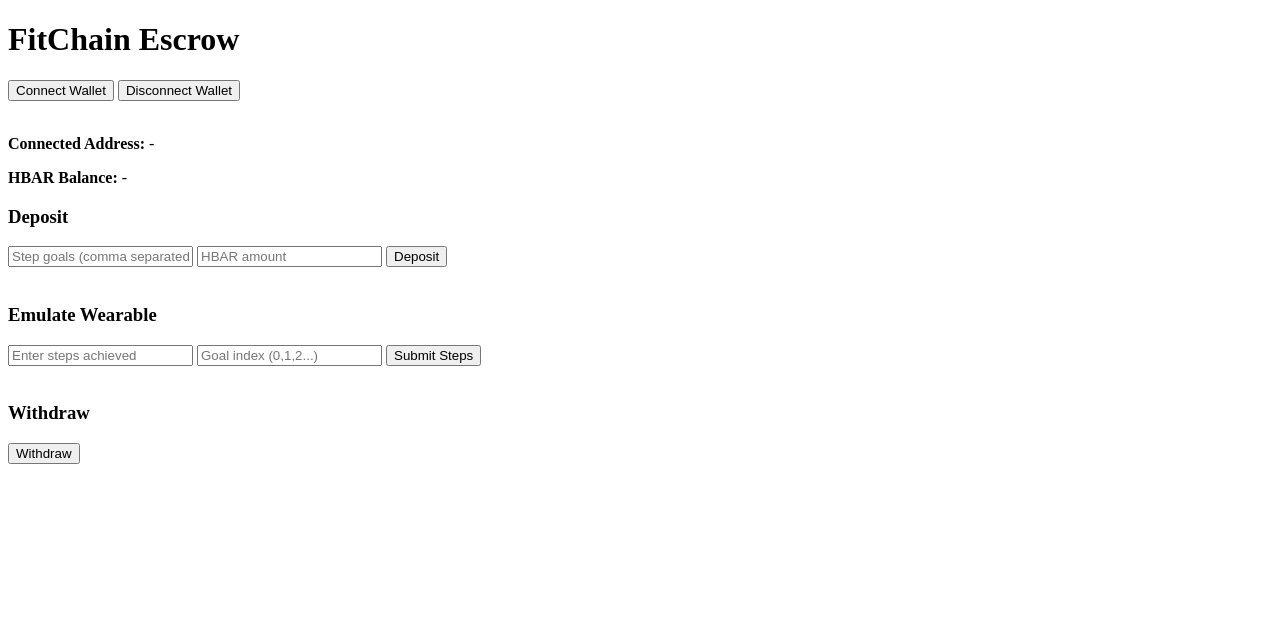
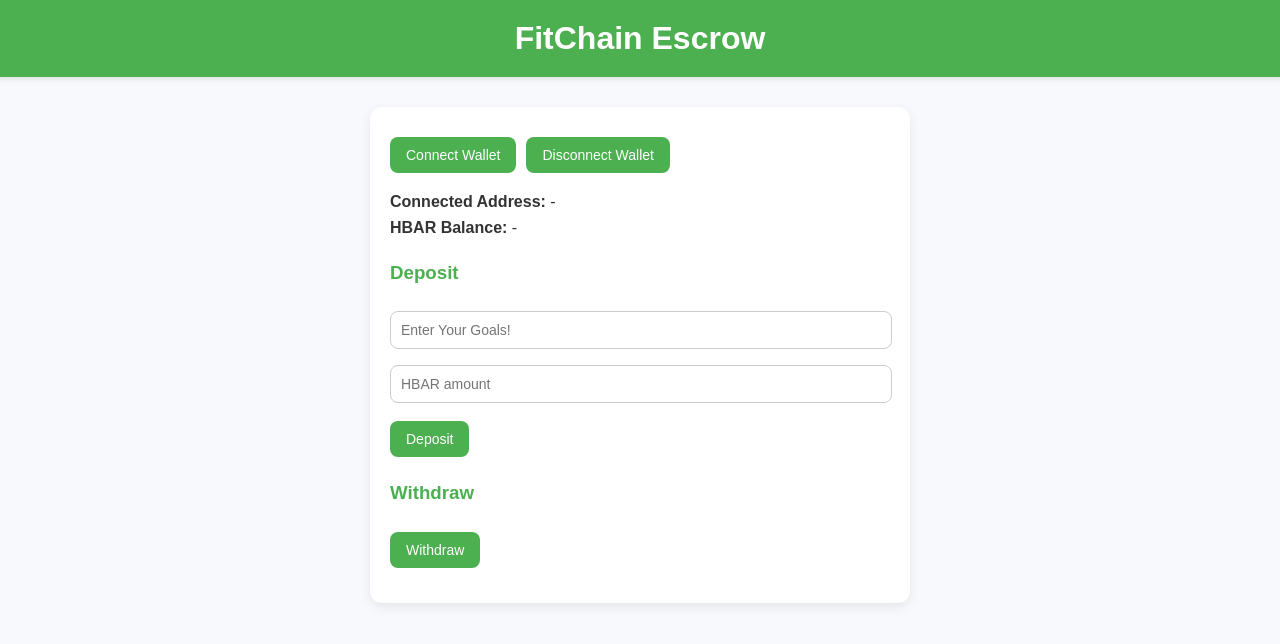
Before and after one commit to idRit/de-ring, a website: page frontend-example/index.html in a window 1280 px wide. Drawn offline with Linux system fonts and the light colour scheme.

Commit message:
chore: master app init

```diff
--- a/frontend-example/index.html
+++ b/frontend-example/index.html
@@ -1,30 +1,116 @@
 <!DOCTYPE html>
-<html>
+<html lang="en">
 <head>
+  <meta charset="UTF-8">
+  <meta name="viewport" content="width=device-width, initial-scale=1.0">
   <title>FitChain Escrow</title>
+  <style>
+    body {
+      font-family: Arial, sans-serif;
+      background: #f7f9fc;
+      color: #333;
+      margin: 0;
+      padding: 0;
+      display: flex;
+      flex-direction: column;
+      align-items: center;
+    }
+
+    header {
+      background: #4CAF50;
+      color: white;
+      padding: 20px;
+      width: 100%;
+      text-align: center;
+      box-shadow: 0 2px 6px rgba(0,0,0,0.1);
+    }
+
+    main {
+      margin-top: 30px;
+      max-width: 500px;
+      width: 100%;
+      background: white;
+      padding: 20px;
+      border-radius: 12px;
+      box-shadow: 0 4px 12px rgba(0,0,0,0.08);
+    }
+
+    h1 {
+      margin: 0;
+    }
+
+    h3 {
+      margin-top: 25px;
+      color: #4CAF50;
+    }
+
+    input {
+      width: calc(100% - 20px);
+      padding: 10px;
+      margin: 8px 0;
+      border: 1px solid #ccc;
+      border-radius: 8px;
+      font-size: 14px;
+    }
+
+    button {
+      background: #4CAF50;
+      color: white;
+      border: none;
+      padding: 10px 16px;
+      margin-top: 10px;
+      border-radius: 8px;
+      cursor: pointer;
+      transition: background 0.3s ease;
+      font-size: 14px;
+    }
+
+    button:hover {
+      background: #45a049;
+    }
+
+    p {
+      margin: 8px 0;
+    }
+
+    #status {
+      margin-top: 15px;
+      font-weight: bold;
+      color: #444;
+    }
+
+    .flex-buttons {
+      display: flex;
+      gap: 10px;
+      flex-wrap: wrap;
+      margin-bottom: 20px;
+    }
+  </style>
 </head>
 <body>
+  <header>
     <h1>FitChain Escrow</h1>
+  </header>
+
+  <main>
+    <div class="flex-buttons">
       <button onclick="connectWallet()">Connect Wallet</button>
-  <button onclick="disconnectWallet()">Disconnect Wallet</button><br><br>
+      <button onclick="disconnectWallet()">Disconnect Wallet</button>
+    </div>
 
     <p><strong>Connected Address:</strong> <span id="walletAddress">-</span></p>
     <p><strong>HBAR Balance:</strong> <span id="walletBalance">-</span></p>
 
     <h3>Deposit</h3>
-  <input id="goals" placeholder="Step goals (comma separated)">
+    <input id="goals" placeholder="Enter Your Goals!">
     <input id="amount" placeholder="HBAR amount">
-  <button onclick="deposit()">Deposit</button><br><br>
-
-  <h3>Emulate Wearable</h3>
-  <input id="steps" placeholder="Enter steps achieved">
-  <input id="goalIndex" placeholder="Goal index (0,1,2...)">
-  <button onclick="submitSteps()">Submit Steps</button><br><br>
+    <button onclick="deposit()">Deposit</button>
 
     <h3>Withdraw</h3>
     <button onclick="withdraw()">Withdraw</button>
 
     <p id="status"></p>
+  </main>
 
   <script src="https://cdn.jsdelivr.net/npm/ethers@5.7.2/dist/ethers.umd.min.js"></script>
   <script src="app.js"></script>
```
Also changed, not shown: frontend-example/example.html (added, +32 -0 lines). Lines whose indentation alone changed are shown as unchanged.
